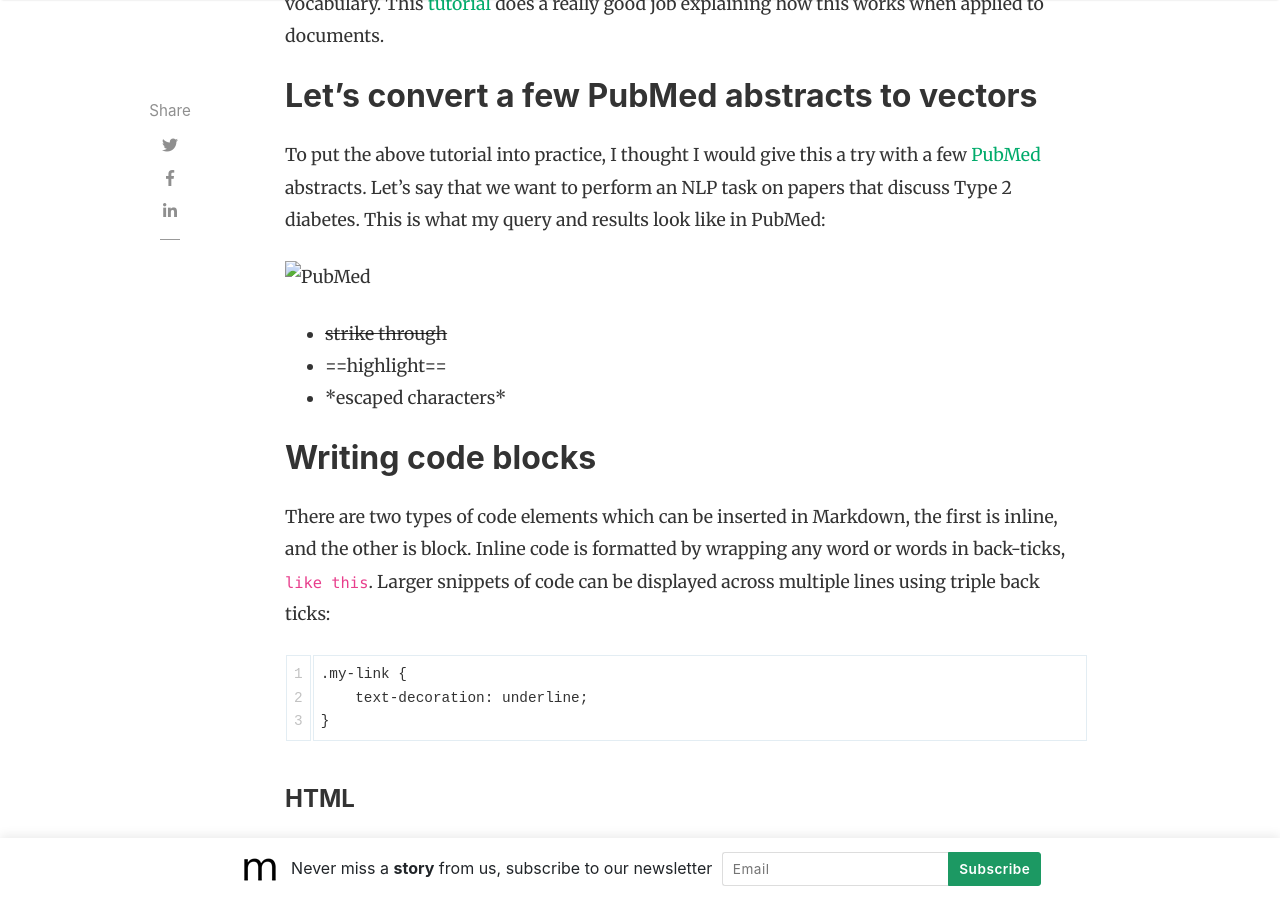
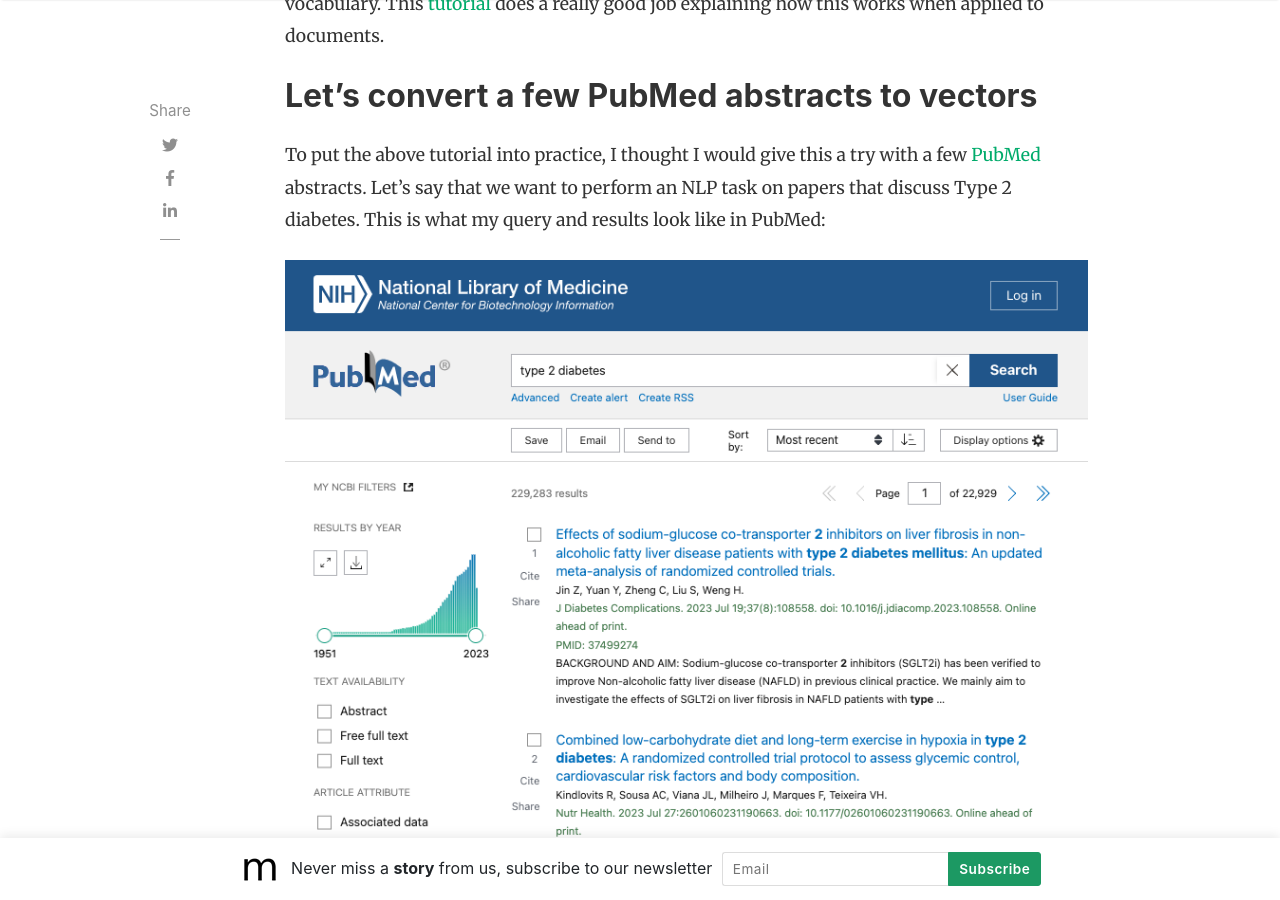
Before and after one commit to slsu0424/slsu0424.github.io, a Jekyll site: the page built from _posts/2023-07-27-test.md, in a window 1280 px wide and 900 px high, scrolled down 1561 px. Built offline with Jekyll 4.4.1, drawn with Linux system fonts in a browser that asks for light colours; nearby versions of some CDN libraries; comment, search, counter and statistics services are not loaded.

Commit message:
Update 2023-07-27-test.md

```diff
--- a/_posts/2023-07-27-test.md
+++ b/_posts/2023-07-27-test.md
@@ -23,7 +23,7 @@
 
 To put the above tutorial into practice, I thought I would give this a try with a few [PubMed](https://pubmed.ncbi.nlm.nih.gov/) abstracts.  Let's say that we want to perform an NLP task on papers that discuss Type 2 diabetes.  This is what my query and results look like in PubMed:
 
-![PubMed](./assets/images/2023-07-28_PubMed.png)
+![PubMed](/assets/images/2023-07-28_PubMed.png)
 
 
 
```
